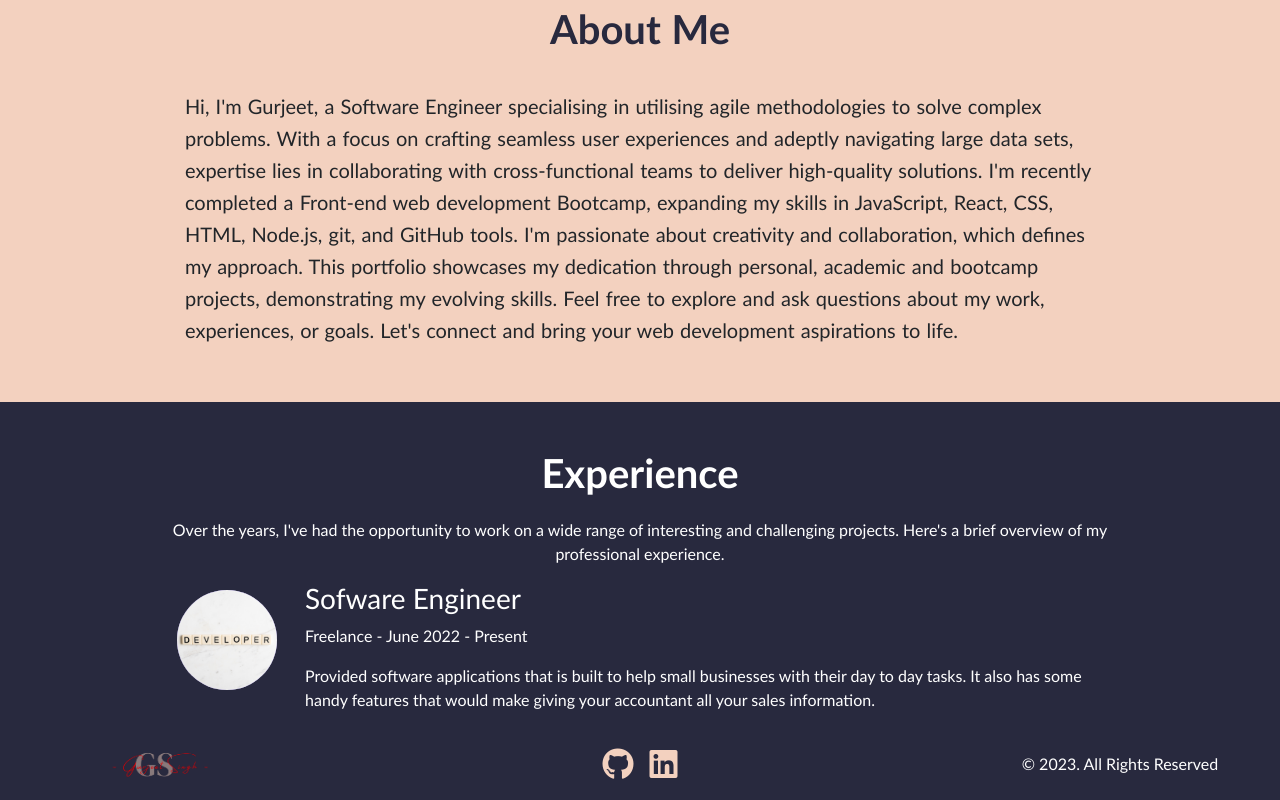
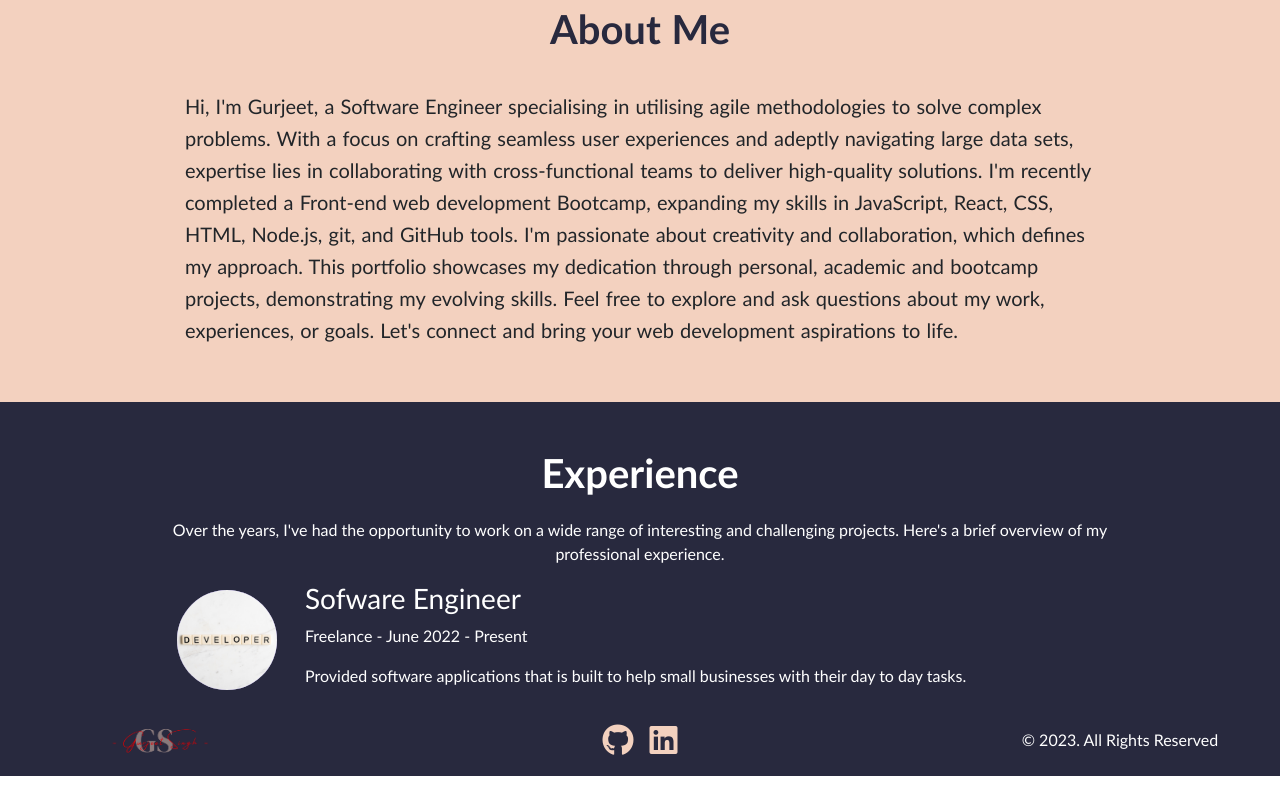
Before and after one commit to gsgghotra/react-portfolio, a React (Vite) app: page / in a window 1280 px wide. Shown: the part 945-1745 px from the top of the page. After the commit the page ends 1721 px from the top, so only its background shows below. Built offline with nearby package versions, Linux system fonts and the light colour scheme.

Commit message:
updated experience section

```diff
--- a/src/components/AboutMe/AboutMe.jsx
+++ b/src/components/AboutMe/AboutMe.jsx
@@ -28,7 +28,7 @@ const AboutMe = () => {
                     <h3 className="text-2xl font-semibold">Sofware Engineer</h3>
                     <p className="text-sm text-gray-400">Freelance - June 2022 - Present</p>
                     <p className="text-sm">
-                    Provided software applications that is built to help small businesses with their day to day tasks. It also has some handy features that would make giving your accountant all your sales information.
+                    Provided software applications that is built to help small businesses with their day to day tasks.
                     </p>
                     </div>
                 </div>
```
Also changed, not shown: 1 other file (tests, documents, lock files or other folders).
